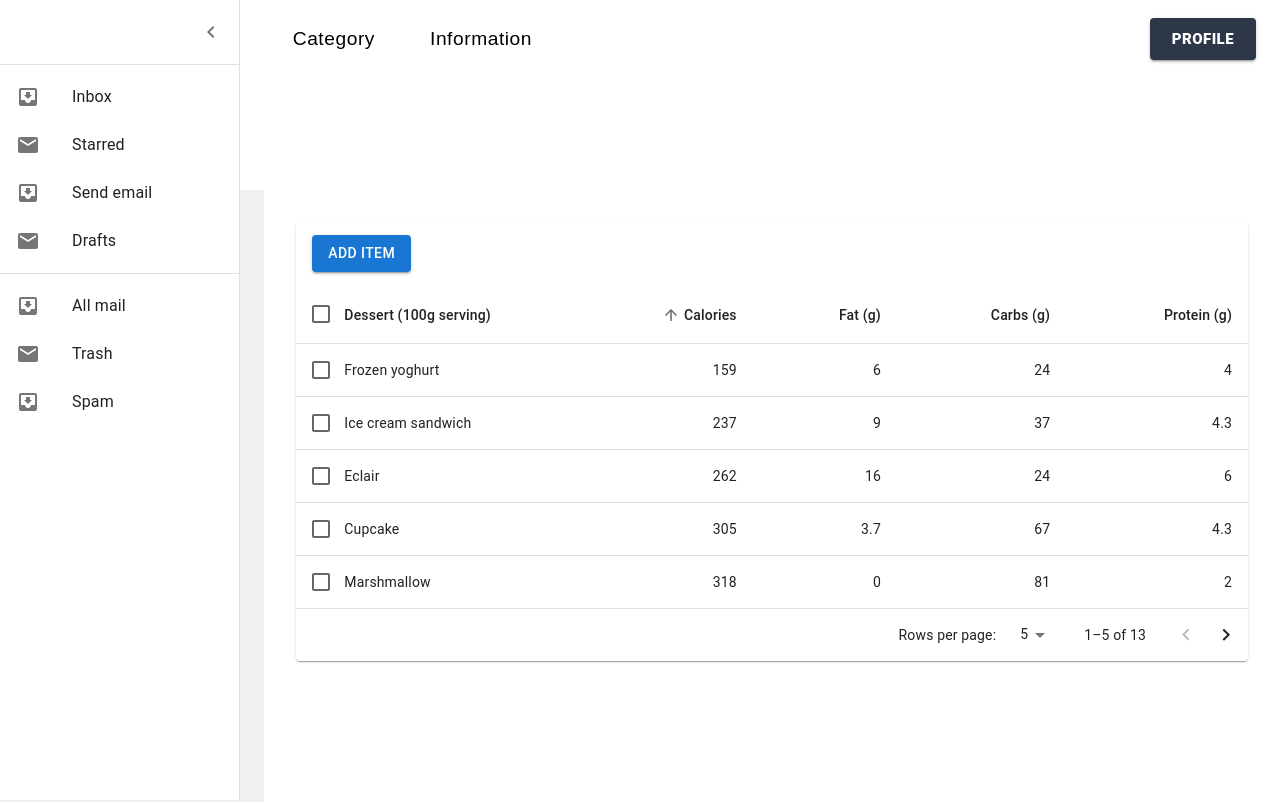
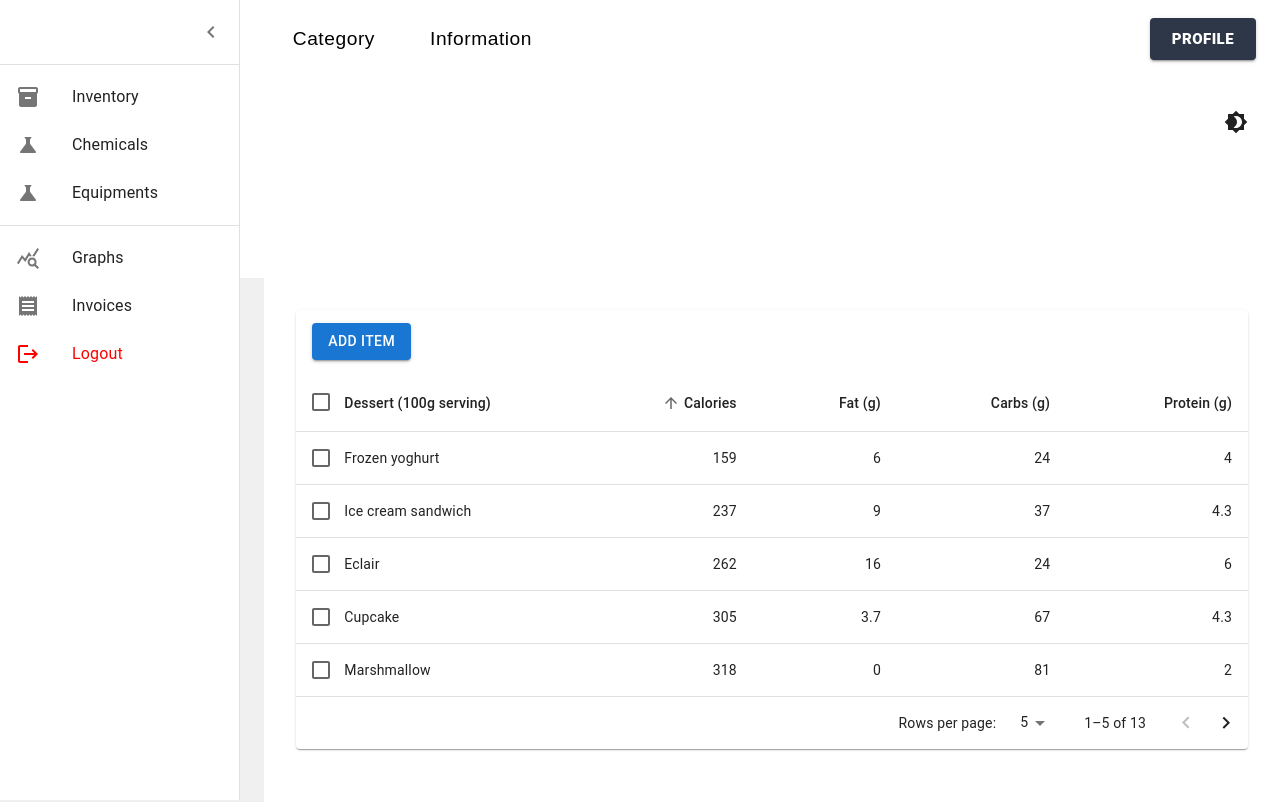
Before and after one commit to MihirShinde-29/Inspect-Element, a React (Create React App) app in the folder frontend/: page /home in a window 1280 px wide. Shown: the top 802 px of the page. Built offline with nearby package versions, Linux system fonts and the light colour scheme; the HTML template or start-up script is replaced by a standard one.

Commit message:
modified sidebar

```diff
--- a/frontend/src/App.js
+++ b/frontend/src/App.js
@@ -84,6 +84,7 @@ export default function ToggleColorMode() {
                 <DarkVisualize />}
             </>}></Route>
             <Route path="home" element={<>
+              <MyApp />
               <SideBar />
               <Inventory />
             </>} />
--- a/frontend/src/Components/Account/Login.jsx
+++ b/frontend/src/Components/Account/Login.jsx
@@ -159,6 +159,7 @@ const Login = () => {
                                                     transition: { duration: 0.3 },
                                                 }}
                                                 onClick={(values) => {
+                                                    history("/home");
                                                     var axios = require('axios');
                                                     var data = JSON.stringify({
                                                         "username": values.username,
--- a/frontend/src/Components/Account/sidebar.jsx
+++ b/frontend/src/Components/Account/sidebar.jsx
@@ -2,6 +2,7 @@ import * as React from 'react';
 import { styled, useTheme } from '@mui/material/styles';
 import Box from '@mui/material/Box';
 import Drawer from '@mui/material/Drawer';
+import LogoutIcon from '@mui/icons-material/Logout';
 import CssBaseline from '@mui/material/CssBaseline';
 import MuiAppBar from '@mui/material/AppBar';
 import Toolbar from '@mui/material/Toolbar';
@@ -18,6 +19,10 @@ import ListItemIcon from '@mui/material/ListItemIcon';
 import ListItemText from '@mui/material/ListItemText';
 import InboxIcon from '@mui/icons-material/MoveToInbox';
 import MailIcon from '@mui/icons-material/Mail';
+import QueryStatsIcon from '@mui/icons-material/QueryStats';
+import ReceiptIcon from '@mui/icons-material/Receipt';
+import ScienceIcon from '@mui/icons-material/Science';
+import InventoryIcon from '@mui/icons-material/Inventory';
 
 const drawerWidth = 240;
 
@@ -114,29 +119,57 @@ export default function PersistentDrawerLeft() {
         </DrawerHeader>
         <Divider />
         <List>
-          {['Inbox', 'Starred', 'Send email', 'Drafts'].map((text, index) => (
-            <ListItem key={text} disablePadding>
+          <ListItem key='Inventory' disablePadding>
             <ListItemButton>
               <ListItemIcon>
-                  {index % 2 === 0 ? <InboxIcon /> : <MailIcon />}
+                <InventoryIcon />
               </ListItemIcon>
-                <ListItemText primary={text} />
+              <ListItemText primary='Inventory' />
             </ListItemButton>
           </ListItem>
-          ))}
+          <ListItem key='Chemicals' disablePadding>
+            <ListItemButton>
+              <ListItemIcon>
+                <ScienceIcon />
+              </ListItemIcon>
+              <ListItemText primary='Chemicals' />
+            </ListItemButton>
+          </ListItem>
+          <ListItem key='Equipments' disablePadding>
+            <ListItemButton>
+              <ListItemIcon>
+                <ScienceIcon />
+              </ListItemIcon>
+              <ListItemText primary='Equipments' />
+            </ListItemButton>
+          </ListItem>
         </List>
         <Divider />
         <List>
-          {['All mail', 'Trash', 'Spam'].map((text, index) => (
-            <ListItem key={text} disablePadding>
+          <ListItem key='Graphs' disablePadding>
             <ListItemButton>
               <ListItemIcon>
-                  {index % 2 === 0 ? <InboxIcon /> : <MailIcon />}
+                <QueryStatsIcon></QueryStatsIcon>
               </ListItemIcon>
-                <ListItemText primary={text} />
+              <ListItemText primary='Graphs' />
             </ListItemButton>
           </ListItem>
-          ))}
+          <ListItem key='Invoices' disablePadding>
+            <ListItemButton>
+              <ListItemIcon>
+                <ReceiptIcon></ReceiptIcon>
+              </ListItemIcon>
+              <ListItemText primary='Invoices' />
+            </ListItemButton>
+          </ListItem>
+          <ListItem key='Logout' style={{ color: 'red' }} disablePadding>
+            <ListItemButton>
+              <ListItemIcon>
+                <LogoutIcon style={{ color: 'red' }}></LogoutIcon>
+              </ListItemIcon>
+              <ListItemText primary='Logout' />
+            </ListItemButton>
+          </ListItem>
         </List>
       </Drawer>
       <Main open={open}>
```
Lines whose indentation alone changed are shown as unchanged.
